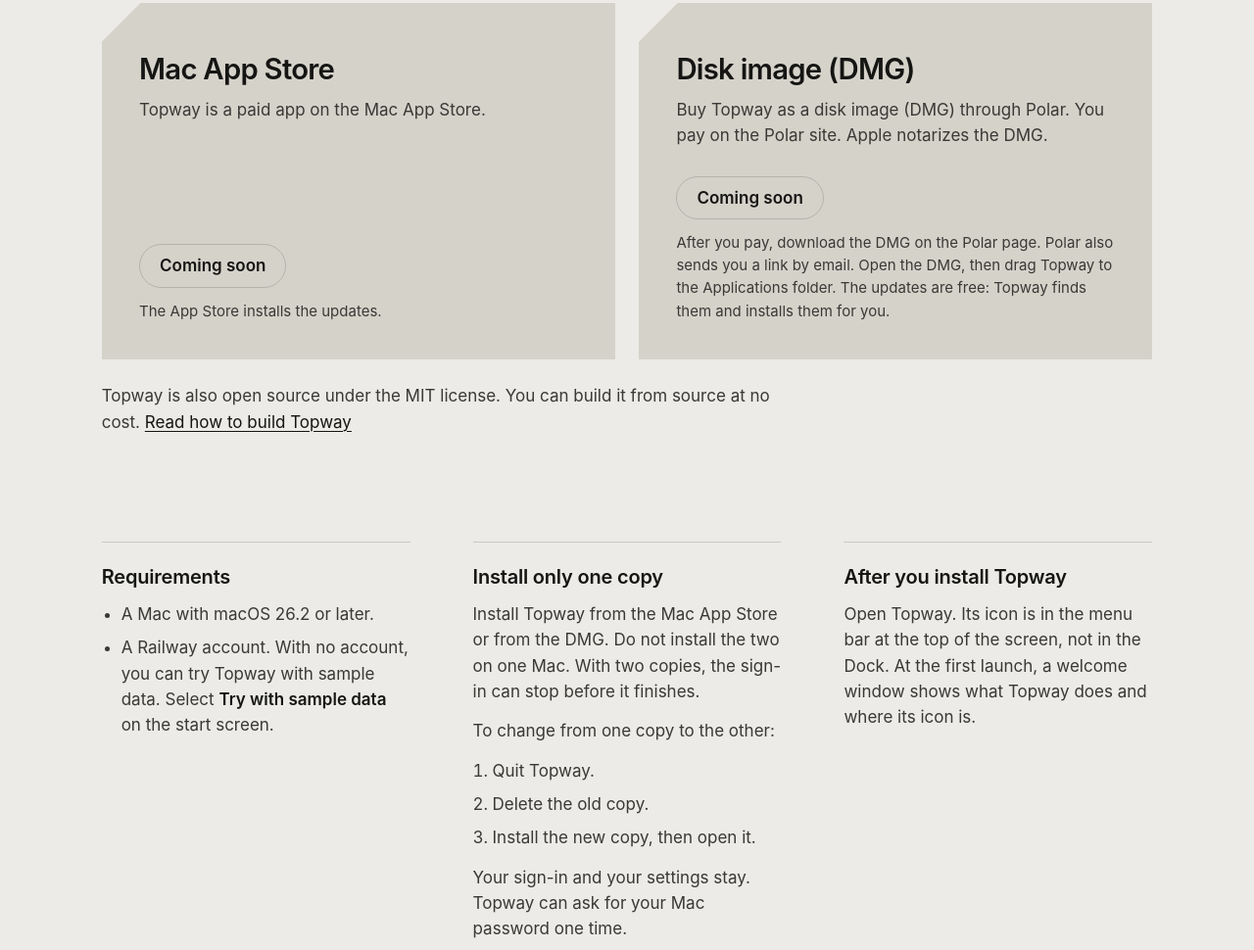
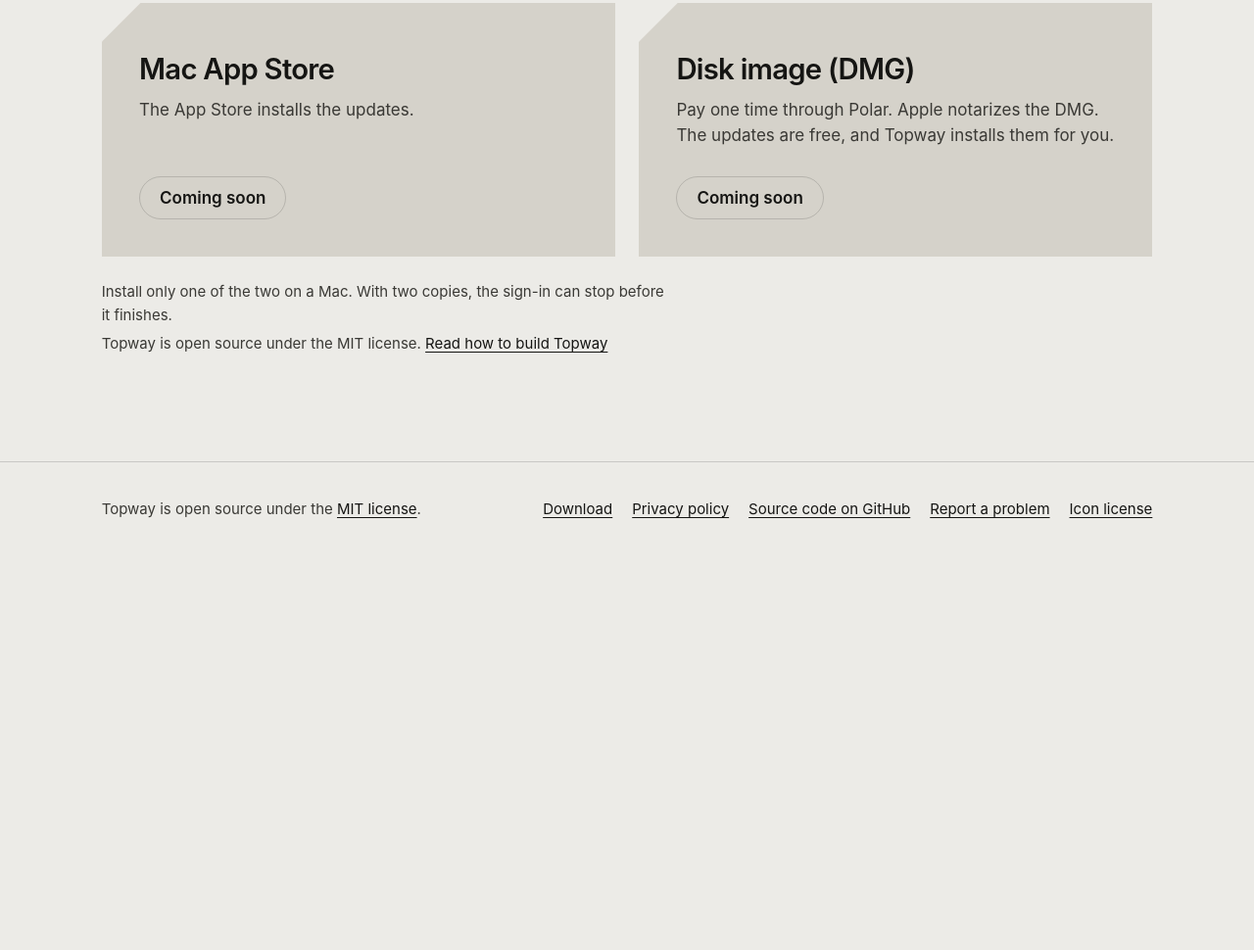
Before and after one commit to pulgueta/topway, an Astro site in the folder web/: page /download in a window 1280 px wide. Shown: the part 310-1280 px from the top of the page at 98% size. After the commit the page ends 885 px from the top, so only its background shows below. Built offline with nearby package versions, Linux system fonts and the light colour scheme; Astro itself is replaced by a stand-in of ours.

Commit message:
refactor(web): shorten the download page copy

```diff
--- a/web/src/pages/download.astro
+++ b/web/src/pages/download.astro
@@ -8,18 +8,16 @@ const options = [
   {
     id: "app-store",
     title: "Mac App Store",
-    text: "Topway is a paid app on the Mac App Store.",
+    text: "The App Store installs the updates.",
     button: "View on the Mac App Store",
     href: appStoreUrl,
-    note: "The App Store installs the updates.",
   },
   {
     id: "dmg",
     title: "Disk image (DMG)",
-    text: "Buy Topway as a disk image (DMG) through Polar. You pay on the Polar site. Apple notarizes the DMG.",
+    text: "Pay one time through Polar. Apple notarizes the DMG. The updates are free, and Topway installs them for you.",
     button: "Buy the DMG",
     href: polarUrl,
-    note: "After you pay, download the DMG on the Polar page. Polar also sends you a link by email. Open the DMG, then drag Topway to the Applications folder. The updates are free: Topway finds them and installs them for you.",
   },
 ];
 ---
@@ -32,7 +30,8 @@ const options = [
     <header class="page-header enter">
       <h1>Get Topway</h1>
       <p class="lead">
-        You can get Topway in two ways. Both give you the same app in the menu bar of your Mac.
+        The same app from the Mac App Store or as a disk image (DMG). Topway needs macOS 26.2 or
+        later.
       </p>
     </header>
 
@@ -50,54 +49,21 @@ const options = [
               ) : (
                 <p class="coming-soon">Coming soon</p>
               )}
-              {option.note && <p class="option-note">{option.note}</p>}
             </div>
           </section>
         ))
       }
     </div>
 
-    <p class="source-note">
-      Topway is also open source under the MIT license. You can build it from source at no cost.{" "}
-      <a href={buildFromSourceUrl}>Read how to build Topway</a>
-    </p>
-
-    <div class="details">
-      <section aria-labelledby="requirements-title">
-        <h2 id="requirements-title">Requirements</h2>
-        <ul>
-          <li>A Mac with macOS 26.2 or later.</li>
-          <li>
-            A Railway account. With no account, you can try Topway with sample data. Select{" "}
-            <strong>Try with sample data</strong> on the start screen.
-          </li>
-        </ul>
-      </section>
-
-      <section aria-labelledby="one-copy-title">
-        <h2 id="one-copy-title">Install only one copy</h2>
-        <p>
-          Install Topway from the Mac App Store or from the DMG. Do not install the two on one Mac.
-          With two copies, the sign-in can stop before it finishes.
-        </p>
-        <p>To change from one copy to the other:</p>
-        <ol>
-          <li>Quit Topway.</li>
-          <li>Delete the old copy.</li>
-          <li>Install the new copy, then open it.</li>
-        </ol>
-        <p>
-          Your sign-in and your settings stay. Topway can ask for your Mac password one time.
-        </p>
-      </section>
-
-      <section aria-labelledby="after-title">
-        <h2 id="after-title">After you install Topway</h2>
-        <p>
-          Open Topway. Its icon is in the menu bar at the top of the screen, not in the Dock. At the
-          first launch, a welcome window shows what Topway does and where its icon is.
-        </p>
-      </section>
+    <div class="fine-print">
+      <p>
+        Install only one of the two on a Mac. With two copies, the sign-in can stop before it
+        finishes.
+      </p>
+      <p>
+        Topway is open source under the MIT license.{" "}
+        <a href={buildFromSourceUrl}>Read how to build Topway</a>
+      </p>
     </div>
   </div>
 </BaseLayout>
@@ -161,47 +127,16 @@ const options = [
     font-weight: 600;
   }
 
-  .option-note {
-    max-width: 30rem;
+  .option p {
+    max-width: 34rem;
+  }
+
+  .fine-print {
+    display: flex;
+    flex-direction: column;
+    gap: 0.375rem;
+    max-width: 40rem;
+    margin-top: 1.5rem;
     font-size: var(--step-small);
   }
-
-  .source-note {
-    margin-top: 1.5rem;
-    max-width: 44rem;
-  }
-
-  .details {
-    display: grid;
-    gap: 3rem clamp(2rem, 5vw, 4.5rem);
-    margin-top: var(--section);
-  }
-
-  @media (min-width: 60rem) {
-    .details {
-      grid-template-columns: repeat(3, minmax(0, 1fr));
-    }
-  }
-
-  .details section {
-    display: flex;
-    flex-direction: column;
-    gap: 0.875rem;
-    padding-top: 1.5rem;
-    border-top: 1px solid var(--rule);
-  }
-
-  .details h2 {
-    font-size: var(--step-subtitle);
-    letter-spacing: -0.01em;
-  }
-
-  .details ul,
-  .details ol {
-    display: flex;
-    flex-direction: column;
-    gap: 0.5rem;
-    margin: 0;
-    padding-left: 1.25rem;
-  }
 </style>
```
